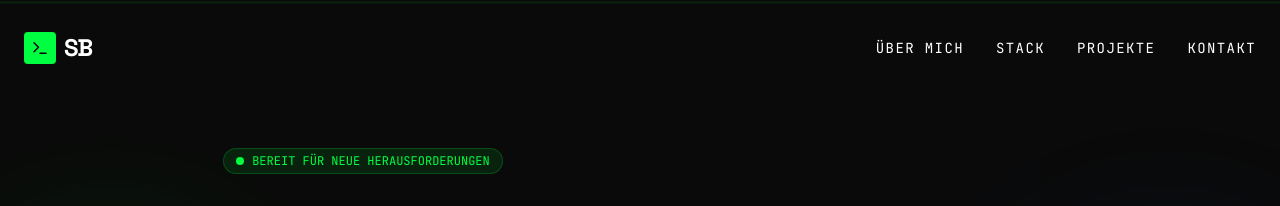
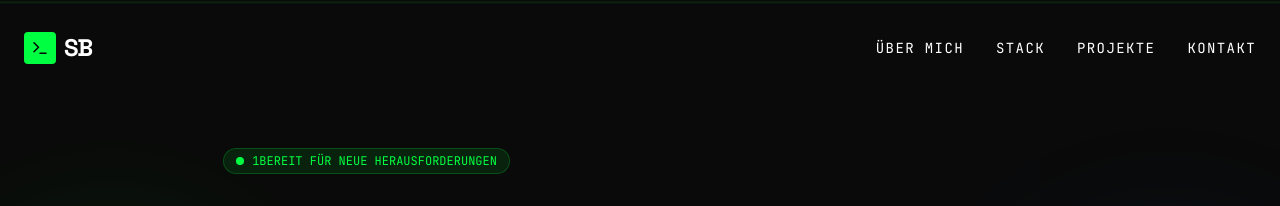
Before and after one commit to SerhiiBab/serge-dev, a React (Vite) app: page / in a window 1280 px wide. Shown: the top 206 px of the page. Built offline with nearby package versions, Linux system fonts and the light colour scheme.

Commit message:
Test connection

```diff
--- a/src/App.tsx
+++ b/src/App.tsx
@@ -29,7 +29,7 @@ const Nav = () => {
   }, []);
 
   function getExperience() {
-  const startDate = new Date(2019, 11); // Декабрь = 11 (месяцы с 0)
+  const startDate = new Date(2019, 11);
   const now = new Date();
 
   let years = now.getFullYear() - startDate.getFullYear();
@@ -95,7 +95,7 @@ const Hero = () => {
               <span className="animate-ping absolute inline-flex h-full w-full rounded-full bg-accent opacity-75"></span>
               <span className="relative inline-flex rounded-full h-2 w-2 bg-accent"></span>
             </span>
-            BEREIT FÜR NEUE HERAUSFORDERUNGEN
+            1BEREIT FÜR NEUE HERAUSFORDERUNGEN
           </div>
 
           <h1 className="text-6xl md:text-8xl lg:text-9xl font-display font-bold tracking-tighter leading-[0.9] mb-8">
```
